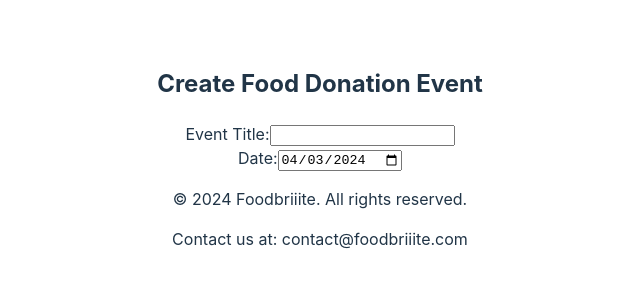
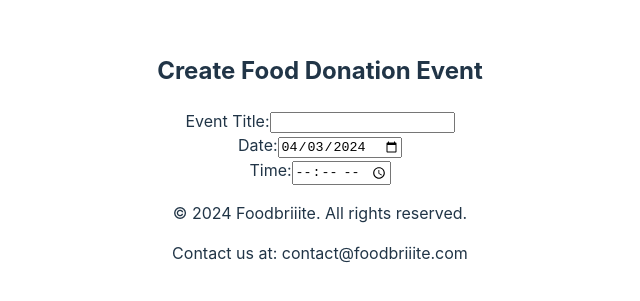
Before and after one commit to SaraM09/hackathon-1-front-end, a React (Vite) app: page / in a window 1280 px wide. Shown: the part 243-544 px from the top of the page, without its empty margins (320-960 px from the left). Built offline with nearby package versions, Linux system fonts and the light colour scheme.

Commit message:
added time field

```diff
--- a/src/components/CreateEventForm.jsx
+++ b/src/components/CreateEventForm.jsx
@@ -2,7 +2,8 @@ import React, { useState } from 'react'
 
 const CreateEventForm = () => {
   const [title, setTitle] = useState('');
-  const [date, setDate] = useState(new Date()); // Set default date to today
+  const [date, setDate] = useState(new Date());// Set default date to today
+  const [time, setTime] = useState('');
 
   const handleInputChange = (event) => {
     const { name, value, type, files } = event.target;
@@ -64,6 +65,10 @@ const CreateEventForm = () => {
         <label htmlFor="date">Date:</label>
         <input type="date" name="date" id="date" value={date.toISOString().split('T')[0]} onChange={handleInputChange} required />
       </div>
+      <div className="form-group">
+        <label htmlFor="time">Time:</label>
+        <input type="time" name="time" id="time" value={time} onChange={handleInputChange} required />
+      </div>
       </form>
   )
 }
```
